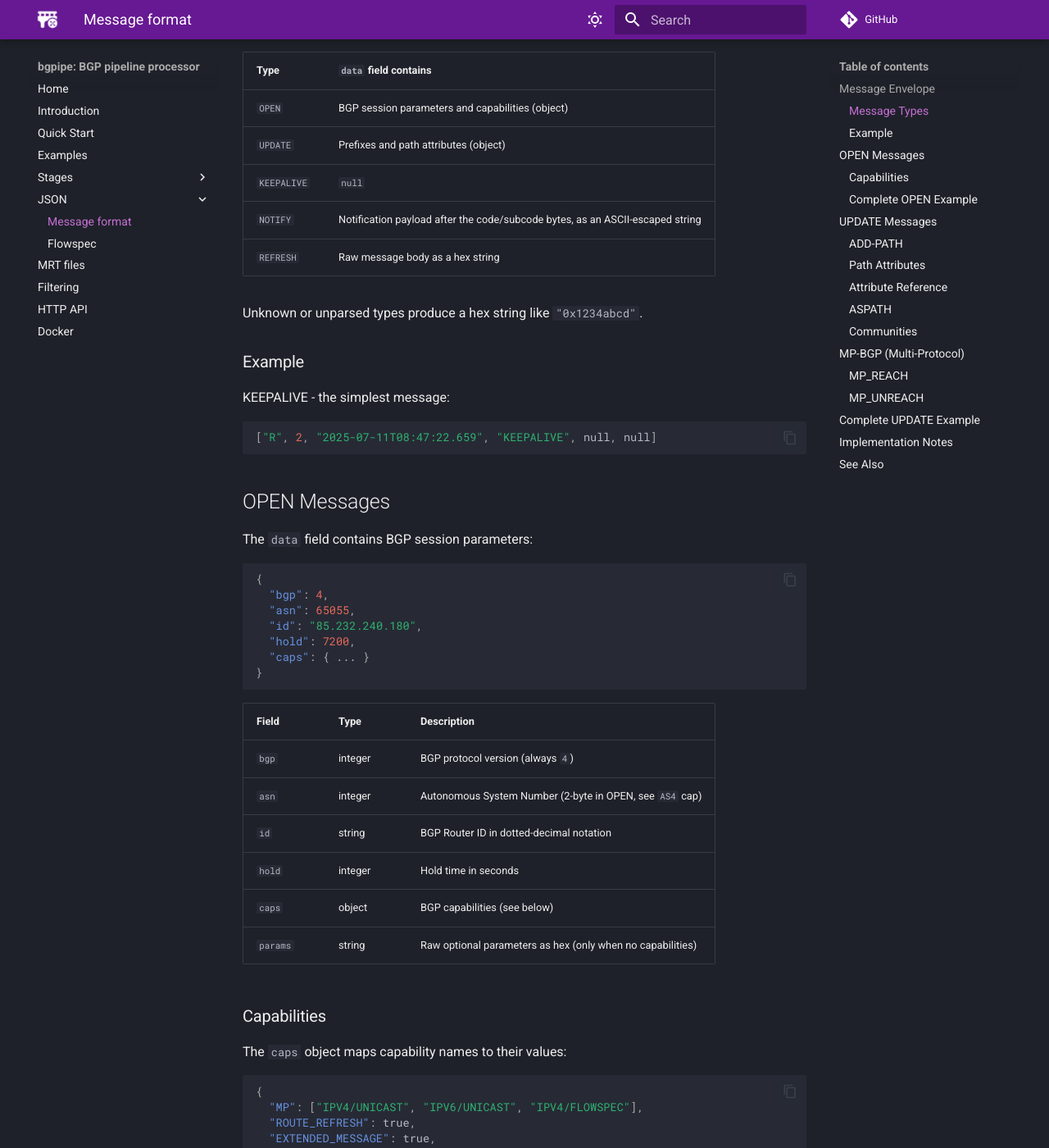
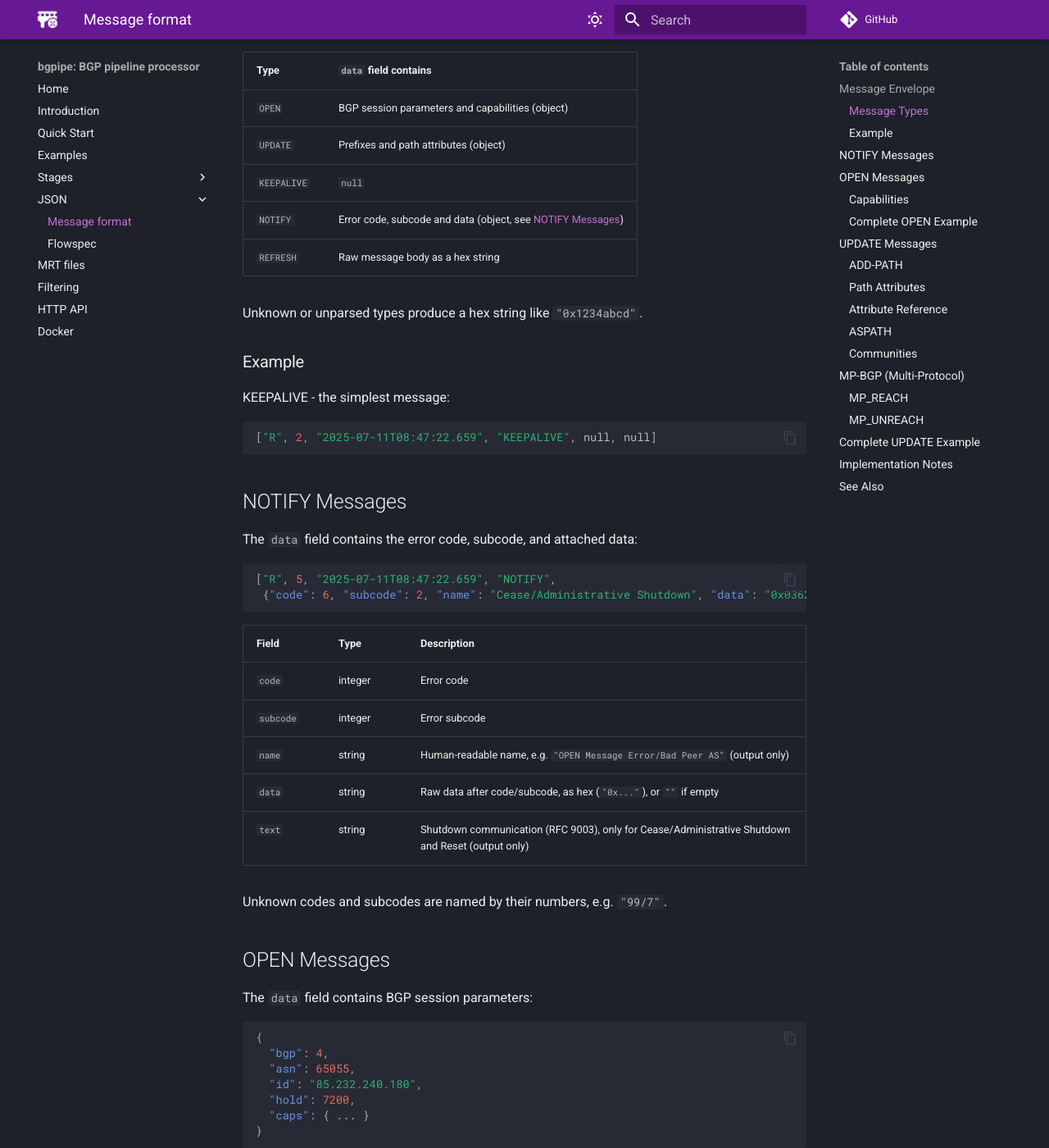
Before and after one commit to bgpfix/bgpipe, an MkDocs documentation site: the page built from docs/json-format.md, in a window 1280 px wide and 1400 px high, scrolled down 769 px. Shown: the whole window at 82% size. Built offline with MkDocs 1.6.1 and Material for MkDocs 9.7.7, drawn with Linux system fonts in a browser that asks for light colours; comment, search, counter and statistics services are not loaded; the version menu is left out.

Commit message:
log NOTIFY events by default, document NOTIFY JSON

````diff
--- a/docs/json-format.md
+++ b/docs/json-format.md
@@ -27,7 +27,7 @@ Each BGP message is a JSON array with 6 elements:
 | `OPEN`      | BGP session parameters and capabilities (object)    |
 | `UPDATE`    | Prefixes and path attributes (object)               |
 | `KEEPALIVE` | `null`                                              |
-| `NOTIFY`    | Notification payload after the code/subcode bytes, as an ASCII-escaped string |
+| `NOTIFY`    | Error code, subcode and data (object, see [NOTIFY Messages](#notify-messages)) |
 | `REFRESH`   | Raw message body as a hex string                    |
 
 Unknown or unparsed types produce a hex string like `"0x1234abcd"`.
@@ -38,6 +38,25 @@ KEEPALIVE - the simplest message:
 ```json
 ["R", 2, "2025-07-11T08:47:22.659", "KEEPALIVE", null, null]
 ```
+
+## NOTIFY Messages
+
+The `data` field contains the error code, subcode, and attached data:
+
+```json
+["R", 5, "2025-07-11T08:47:22.659", "NOTIFY",
+ {"code": 6, "subcode": 2, "name": "Cease/Administrative Shutdown", "data": "0x03627965", "text": "bye"}, null]
+```
+
+| Field     | Type    | Description                                                        |
+|-----------|---------|--------------------------------------------------------------------|
+| `code`    | integer | Error code                                                         |
+| `subcode` | integer | Error subcode                                                      |
+| `name`    | string  | Human-readable name, e.g. `"OPEN Message Error/Bad Peer AS"` (output only) |
+| `data`    | string  | Raw data after code/subcode, as hex (`"0x..."`), or `""` if empty |
+| `text`    | string  | Shutdown communication (RFC 9003), only for Cease/Administrative Shutdown and Reset (output only) |
+
+Unknown codes and subcodes are named by their numbers, e.g. `"99/7"`.
 
 ## OPEN Messages
 
````
Also changed, not shown: docs/quickstart.md (+1 -1 lines), 1 other file.
